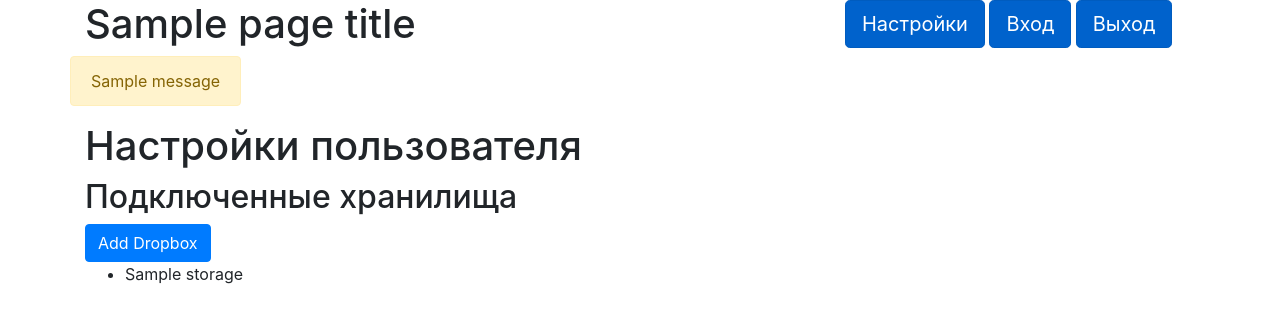
After one commit to VarlamovGeorge/LP_PhotoAnalyzer, a Flask app: template webapp/webapp/settings/templates/settings/index.html in a window 1280 px wide. The commit adds this page. Shown: the top 323 px of the page. Run offline with Flask 2, Linux system fonts and the light colour scheme; the template is opened without the code that fills it: most values are stand-ins (such as "Sample title", 1, 10 or a date in 2020); one stand-in notice (Sample message) is shown; parts of the project's set-up code (start-up, migrations or seed data) failed here and were passed over; some libraries are stand-ins or nearby versions.

Commit message:
Первоначальная поддержка получения доступа к Dropbox аккаунту пользователя
1. Настройки сделаны как Blueprint
2. Пользователь может подключить Dropbox аккаунт

```diff
--- a/webapp/webapp/__init__.py
+++ b/webapp/webapp/__init__.py
@@ -9,6 +9,9 @@ def create_app():
     app = Flask(__name__)
     app.config.from_pyfile('config.py')
     db.init_app(app)
+
+    from webapp.settings.blueprint import settings
+    app.register_blueprint(settings, url_prefix='/config')
 
     login_manager = LoginManager()
     login_manager.init_app(app)
--- /dev/null
+++ b/webapp/webapp/settings/templates/settings/index.html
@@ -0,0 +1,14 @@
+{% extends 'settings/layout.html' %}
+
+{% block body %}
+<h1>Настройки пользователя</h1>
+
+
+<h2>Подключенные хранилища</h2>
+<a href="{{ url_for('settings.dropbox_auth_start') }}" class="btn btn-primary">Add Dropbox</a><br>
+<ul>
+{% for storage in context.storages %}
+    <li>{{ storage.name }}</li>
+{% endfor %}
+</ul>
+{% endblock%}
--- /dev/null
+++ b/webapp/webapp/settings/templates/settings/layout.html
@@ -0,0 +1,47 @@
+<!doctype html>
+<html lang="ru">
+  <head>
+    <meta charset="utf-8">
+    <meta name="viewport" content="width=device-width, initial-scale=1, shrink-to-fit=no">
+
+    <!-- Bootstrap CSS -->
+    <link rel="stylesheet" href="https://stackpath.bootstrapcdn.com/bootstrap/4.1.3/css/bootstrap.min.css" integrity="sha384-MCw98/SFnGE8fJT3GXwEOngsV7Zt27NXFoaoApmYm81iuXoPkFOJwJ8ERdknLPMO" crossorigin="anonymous">
+
+    <title>{{ page_title }}</title>
+  </head>
+  <body>
+    <div class='container'>
+      <div class='row'>
+        <div class='col-8'>
+          <h1>{{ page_title }}</h1>
+        </div>
+        <div class='col-4'>
+          <a href="{{ url_for('settings') }}" class="btn btn-primary btn-lg active" role="button" aria-pressed="true">Настройки</a>
+          <a href="{{ url_for('login') }}" class="btn btn-primary btn-lg active" role="button" aria-pressed="true">Вход</a>
+          <a href="{{ url_for('logout') }}" class="btn btn-primary btn-lg active" role="button" aria-pressed="true">Выход</a>
+        </div>
+      </div>
+
+      <div class='row'>
+        {% with messages = get_flashed_messages() %}
+          {% if messages %}
+            <div class="alert alert-warning" role="alert">
+              {% for message in messages %}
+                {{ message }}<br>
+              {% endfor %}
+            </div>
+          {% endif %}
+        {% endwith %}
+      </div>
+
+      {% block body %}
+      {% endblock %}
+    </div> <!--Container -->
+
+    <!-- Optional JavaScript -->
+    <!-- jQuery first, then Popper.js, then Bootstrap JS -->
+    <script src="https://code.jquery.com/jquery-3.3.1.slim.min.js" integrity="sha384-q8i/X+965DzO0rT7abK41JStQIAqVgRVzpbzo5smXKp4YfRvH+8abtTE1Pi6jizo" crossorigin="anonymous"></script>
+    <script src="https://cdnjs.cloudflare.com/ajax/libs/popper.js/1.14.3/umd/popper.min.js" integrity="sha384-ZMP7rVo3mIykV+2+9J3UJ46jBk0WLaUAdn689aCwoqbBJiSnjAK/l8WvCWPIPm49" crossorigin="anonymous"></script>
+    <script src="https://stackpath.bootstrapcdn.com/bootstrap/4.1.3/js/bootstrap.min.js" integrity="sha384-ChfqqxuZUCnJSK3+MXmPNIyE6ZbWh2IMqE241rYiqJxyMiZ6OW/JmZQ5stwEULTy" crossorigin="anonymous"></script>
+  </body>
+</html>
--- a/webapp/webapp/templates/index.html
+++ b/webapp/webapp/templates/index.html
@@ -18,6 +18,7 @@
         </div>
         <div class='col-4'>
           <a href="{{ url_for('settings') }}" class="btn btn-primary btn-lg active" role="button" aria-pressed="true">Настройки</a>
+          <a href="{{ url_for('settings.index') }}" class="btn btn-primary btn-lg active" role="button" aria-pressed="true">Настройки2</a>
           <a href="{{ url_for('login') }}" class="btn btn-primary btn-lg active" role="button" aria-pressed="true">Вход</a>
           <a href="{{ url_for('logout') }}" class="btn btn-primary btn-lg active" role="button" aria-pressed="true">Выход</a>
         </div>
```
Also changed, not shown: webapp/webapp/settings/blueprint.py (added, +71 -0 lines), 1 other file.
